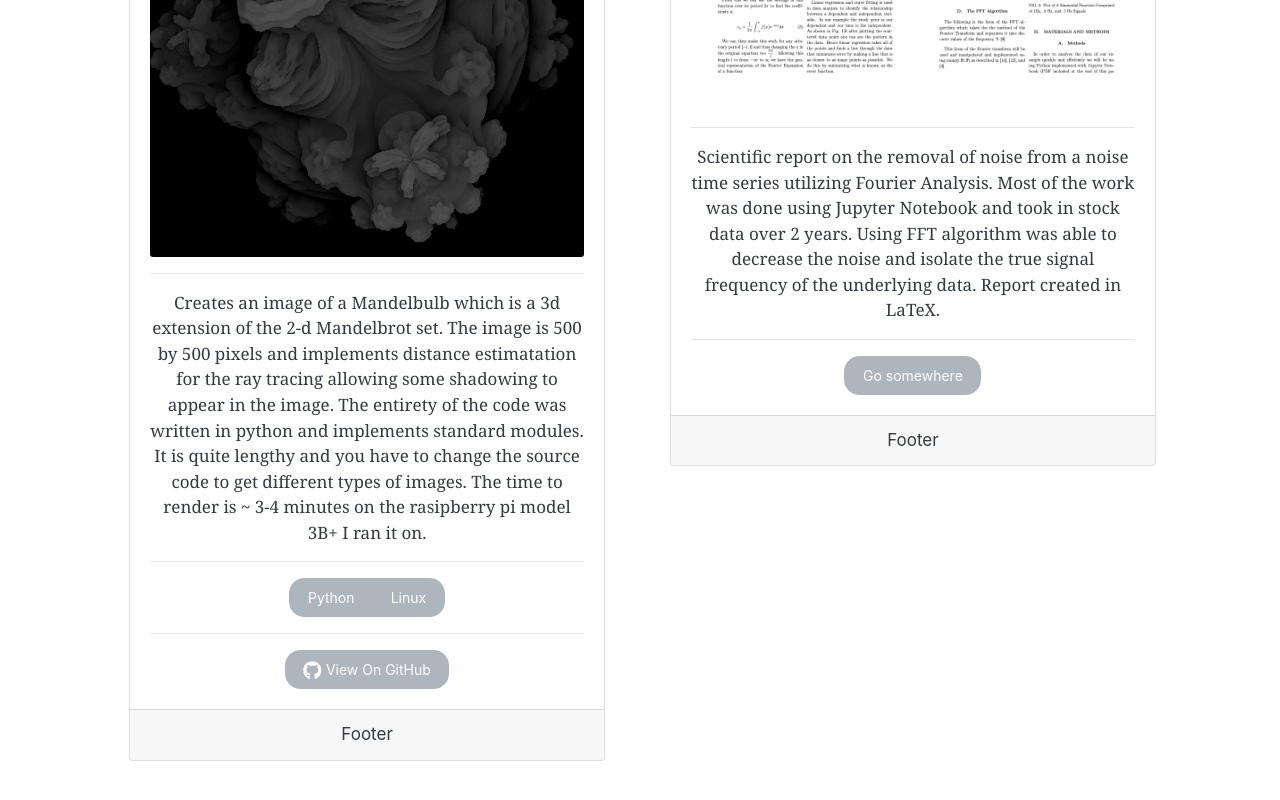
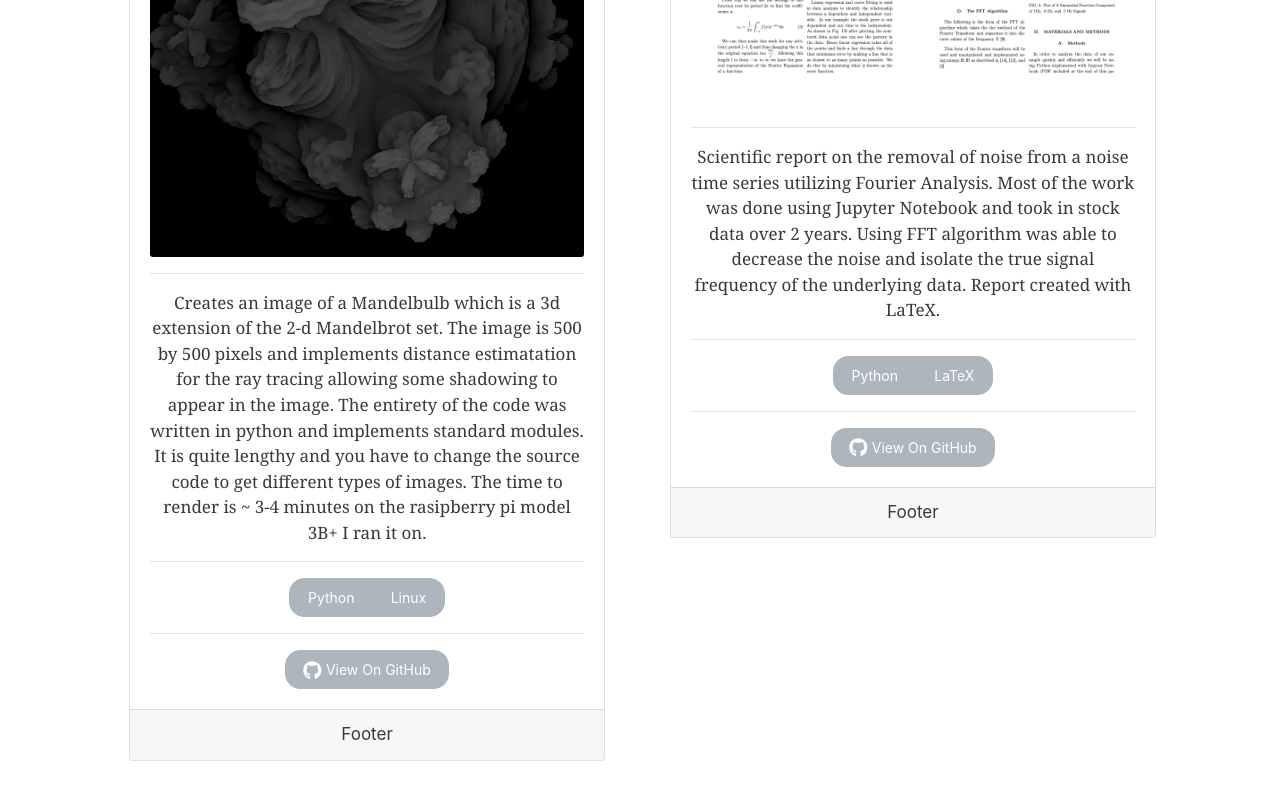
Before and after one commit to AsisASotelo/personal_website, a React (Create React App) app: page /projects in a window 1280 px wide. Shown: the part 2017-2817 px from the top of the page. Built offline with nearby package versions, Linux system fonts and the light colour scheme.

Commit message:
Add Fixes

```diff
--- a/package.json
+++ b/package.json
@@ -9,7 +9,6 @@
     "@fortawesome/free-solid-svg-icons": "^5.13.0",
     "@fortawesome/react-fontawesome": "^0.1.9",
     "@iconify/icons-logos": "^1.0.11",
-    "@iconify/react": "^1.1.3",
     "@testing-library/jest-dom": "^4.2.4",
     "@testing-library/react": "^9.5.0",
     "@testing-library/user-event": "^7.2.1",
@@ -47,6 +46,8 @@
     ]
   },
   "devDependencies": {
-    "@iconify/icons-fa-brands": "^1.0.12"
+    "@iconify/icons-fa-brands": "^1.0.12",
+    "@iconify/icons-simple-icons": "^1.0.31",
+    "@iconify/react": "^1.1.3"
   }
 }
--- a/src/component/Home_Component.js
+++ b/src/component/Home_Component.js
@@ -25,22 +25,24 @@ class Home extends React.Component {
         <Fragment>
             {this.state.blocks.map((item,key) =>(
                 <Fragment>
-                <div class="block" key ={key}>
+                {/* <div class="block" key ={key}>
                     <div class="row">
                         <Fade bottom>
-                            <h1>{`${item.author}`}</h1>
+                            <h1>{`${item.comment}`}</h1>
                         </Fade>
 
                     </div>
 
-                </div>
+                </div> */}
 
                 <div class="container" key ={key}>
 
                         <Fade bottom>
 
                                 <div class="row">
+                                    <div class="col-8 offset-md-2">
                                     <p class="blocktext">{`${item.comment}`}</p>
+                                    </div>
                                 </div>
 
                         </Fade>
--- a/src/component/MainComponent.js
+++ b/src/component/MainComponent.js
@@ -19,14 +19,14 @@ class Main extends Component{
         const HomePage= () =>{
             return(
                 <Fragment>
-                    <Fade bottom duration={2000} >
+                    <Fade bottom duration={3000} >
 
                     <div class="container">
                         <div class="intro">
                             <div class="title">
                                 Asis Sotelo
                             </div>
-                            <p class="subtitle">Science, Data, and Tech</p>
+                            <p class="subtitle">Science, Data <span>&#38;</span> Tech</p>
                             </div>
                         </div>
                     </Fade>
--- a/src/component/ProjectComponent.js
+++ b/src/component/ProjectComponent.js
@@ -10,6 +10,7 @@ import javascriptIcon from '@iconify/icons-logos/javascript';
 import reactIcon from '@iconify/icons-logos/react';
 import foursquareIcon from '@iconify/icons-fa-brands/foursquare';
 import linuxIcon from '@iconify/icons-fa-brands/linux';
+import latexIcon from '@iconify/icons-simple-icons/latex';
 
 
 
@@ -48,7 +49,7 @@ class Project extends Component {
 
                             <div class="row projectblock ">
 
-                                <div class="col-md-5 offset-1" >
+                                <div class="col-md-5 offset-md-1" >
                                     <div class="container cardstyle">
                                     <Card>
                                     <CardHeader tag="h3">Firebase App</CardHeader>
@@ -63,7 +64,7 @@ class Project extends Component {
                                                         <Button> <Icon icon={reactIcon} /> React </Button>
                                                     </ButtonGroup>
                                             <hr></hr>
-                                                    <Button><FontAwesomeIcon icon={faGithub} size="lg"/> View On GitHub</Button>
+                                                    <a href="https://github.com/AsisASotelo/Firebase_JSON"><Button><FontAwesomeIcon icon={faGithub} size="lg"/> View On GitHub</Button></a>
                                         </CardBody>
                                     <CardFooter>Footer<FontAwesomeIcon icon="coffee"/></CardFooter>
                                     </Card>
@@ -77,14 +78,14 @@ class Project extends Component {
                                                 <CardBody>
                                                     <CardImg width ="100%" src="/assets/images/cluster_gyms.png" alt="firebase.png"></CardImg>
                                                     <hr></hr>
-                                                    <CardText>Final project of the IBM Data Science Specialization. The entire data science methodology, which begins with identifying the problem. In this case can we determine which borough of New York is best for gym accesibility and quality. Data from gym was scraped utilizing the Foursquare API. Exploratoray Data Analysis was performed on data set and then K-Nearest Algorithm was utilized to determin density.</CardText>
+                                                    <CardText>Final project of the IBM Data Science Specialization. The entire data science methodology, which begins with identifying the problem. In this case can we determine which borough of New York is best for gym accesibility and quality. Data from gym was scraped utilizing the Foursquare API. Exploratoray Data Analysis was performed on data set and then K-Nearest Algorithm was utilized to determine density.</CardText>
                                                     <hr></hr>
                                                     <ButtonGroup>
                                                         <Button> <Icon icon={pythonIcon} />  Python </Button>
                                                         <Button> <Icon icon={foursquareIcon} /> Foursquare </Button>
                                                     </ButtonGroup>
                                                     <hr></hr>
-                                                    <Button><FontAwesomeIcon icon={faGithub} size="lg"/> View On GitHub</Button>
+                                                    <a href="https://github.com/AsisASotelo/Coursera_Capstone"><Button><FontAwesomeIcon icon={faGithub} size="lg"/> View On GitHub</Button></a>
                                                 </CardBody>
                                             <CardFooter>Footer</CardFooter>
                                         </Card>
@@ -92,7 +93,7 @@ class Project extends Component {
 
                                 </div>
 
-                                <div class="col-md-5 offset-1" >
+                                <div class="col-md-5 offset-md-1" >
                                     <div class="container cardstyle">
                                     <Card >
                                     <CardHeader tag="h3">Mandelbulb Creator</CardHeader>
@@ -106,7 +107,7 @@ class Project extends Component {
                                                         <Button> <Icon icon={linuxIcon} /> Linux </Button>
                                                     </ButtonGroup>
                                             <hr></hr>
-                                                    <Button><FontAwesomeIcon icon={faGithub} size="lg"/> View On GitHub</Button>
+                                                <a href="https://github.com/AsisASotelo/Mandelbulb-Raytracer"><Button><FontAwesomeIcon icon={faGithub} size="lg"/> View On GitHub</Button></a>
                                         </CardBody>
                                     <CardFooter>Footer</CardFooter>
                                     </Card>
@@ -120,9 +121,14 @@ class Project extends Component {
                                                 <CardBody>
                                                     <CardImg width ="100%" height="50%" src="/assets/images/fourier.png" alt="firebase.png"></CardImg>
                                                     <hr></hr>
-                                                    <CardText>Scientific report on the removal of noise from a noise time series utilizing Fourier Analysis. Most of the work was done using Jupyter Notebook and took in stock data over 2 years. Using FFT algorithm was able to decrease the noise and isolate the true signal frequency of the underlying data. Report created in LaTeX. </CardText>
+                                                    <CardText>Scientific report on the removal of noise from a noise time series utilizing Fourier Analysis. Most of the work was done using Jupyter Notebook and took in stock data over 2 years. Using FFT algorithm was able to decrease the noise and isolate the true signal frequency of the underlying data. Report created with LaTeX. </CardText>
                                                     <hr></hr>
-                                                    <Button>Go somewhere</Button>
+                                                    <ButtonGroup>
+                                                        <Button> <Icon icon={pythonIcon} />  Python </Button>
+                                                        <Button> <Icon icon={latexIcon} /> LaTeX </Button>
+                                                    </ButtonGroup>
+                                                    <hr></hr>
+                                                    <a href="https://github.com/AsisASotelo/Fourier_Transform_Project"><Button><FontAwesomeIcon icon={faGithub} size="lg"/> View On GitHub</Button></a>
                                                 </CardBody>
                                             <CardFooter>Footer</CardFooter>
                                         </Card>
--- a/src/index.css
+++ b/src/index.css
@@ -42,7 +42,7 @@ code {
 }
 
 .blocktext{
-  font-size:40px;
+  font-size:30px;
 }
 
 .intro {
```
Also changed, not shown: 2 other files (tests, documents, lock files or other folders).
